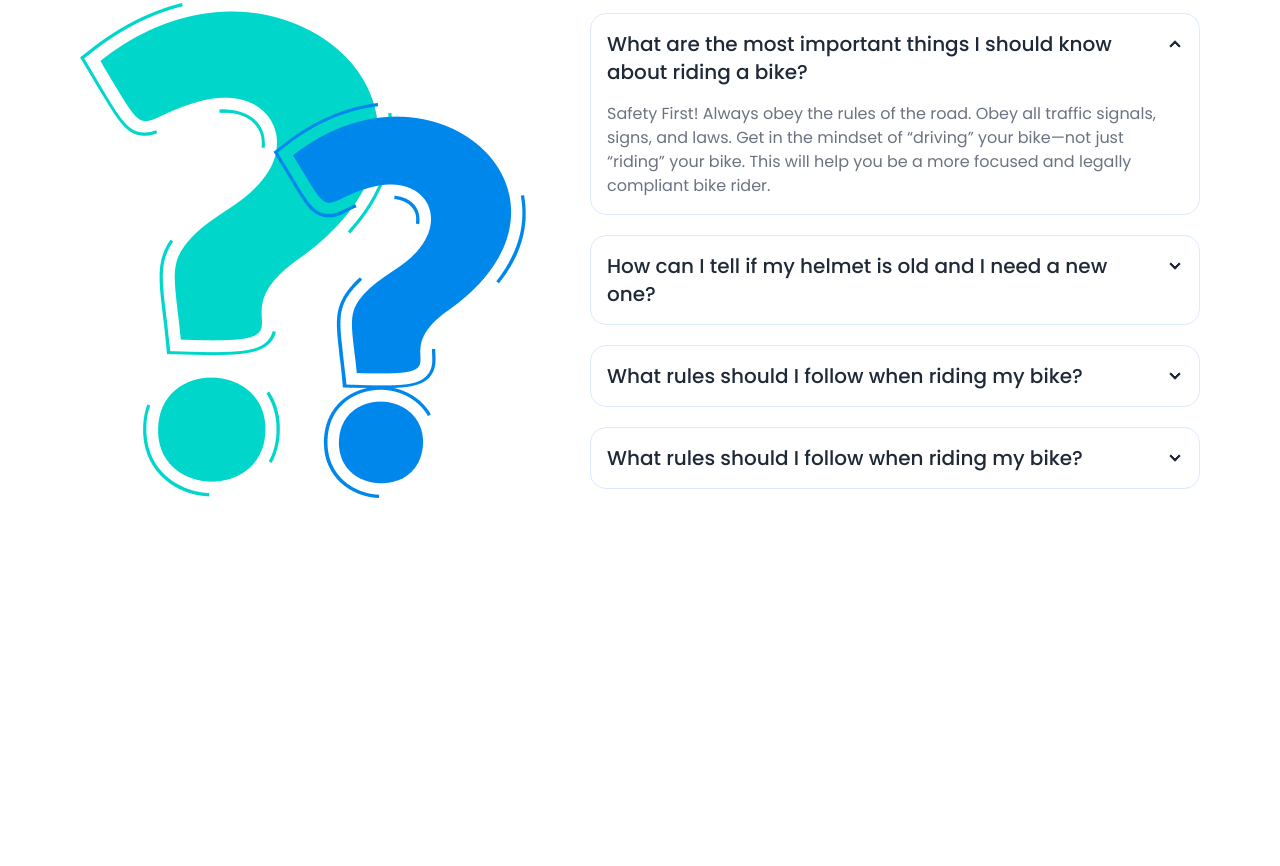
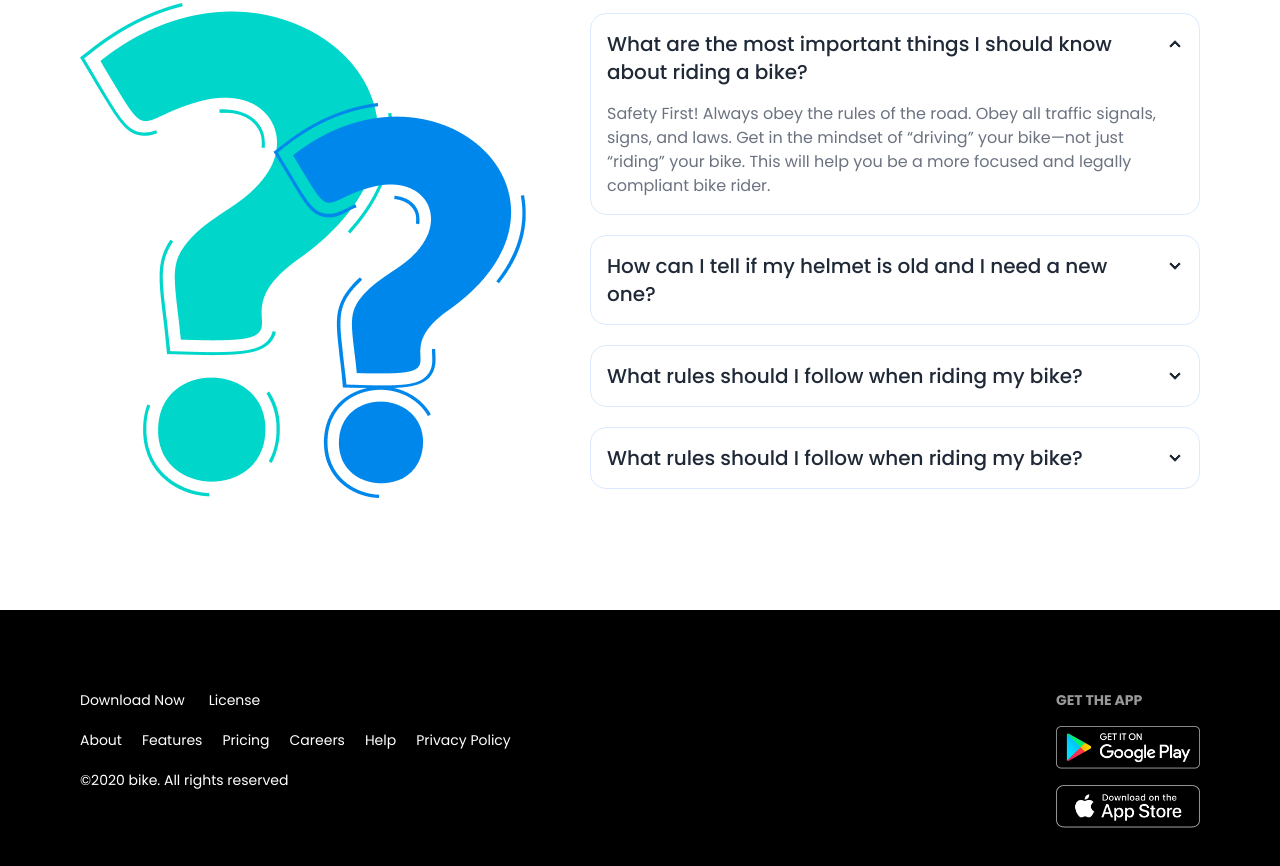
Before and after one commit to shahadat-hasan/biker-zone-resources-responsive, a plain HTML site: page index.html in a window 1280 px wide. Shown: the part 3011-3877 px from the top of the page. Before the commit the page ends 3621 px from the top, so only its background shows below. Drawn offline with nearby package versions, Linux system fonts and the light colour scheme.

Commit message:
added footer

```diff
--- a/index.html
+++ b/index.html
@@ -331,9 +331,37 @@
     </section>
   </main>
   <!-- footer section start here  -->
-  <footer>
+    <footer class="footer bg-black text-white p-20 justify-between">
 
-  </footer>
+      <div class="flex flex-col gap-5">
+        <div class="flex items-center gap-6">
+          <p>Download Now</p>
+          <p>License</p>
+        </div>
+        <div class="flex items-center gap-5 ">
+          <a href="">About</a>
+          <a href="">Features</a>
+          <a href="">Pricing</a>
+          <a href="">Careers</a>
+          <a href="">Help</a>
+          <a href="">Privacy Policy</a>
+        </div>
+        <div>
+          <p> &copy;2020 bike. All rights reserved</p>
+        </div>
+      </div>
+      <nav>
+        <h6 class="footer-title">Get the App</h6>
+        <div class="grid grid-cols-1 gap-4">
+          <a>
+            <img class="w-36"src="./images/others/android.png" alt="">
+          </a>
+          <a>
+           <img class="w-36" src="./images/others/ios.png" alt="">
+          </a>
+        </div>
+      </nav>
+    </footer>
 
 </body>
 
```
